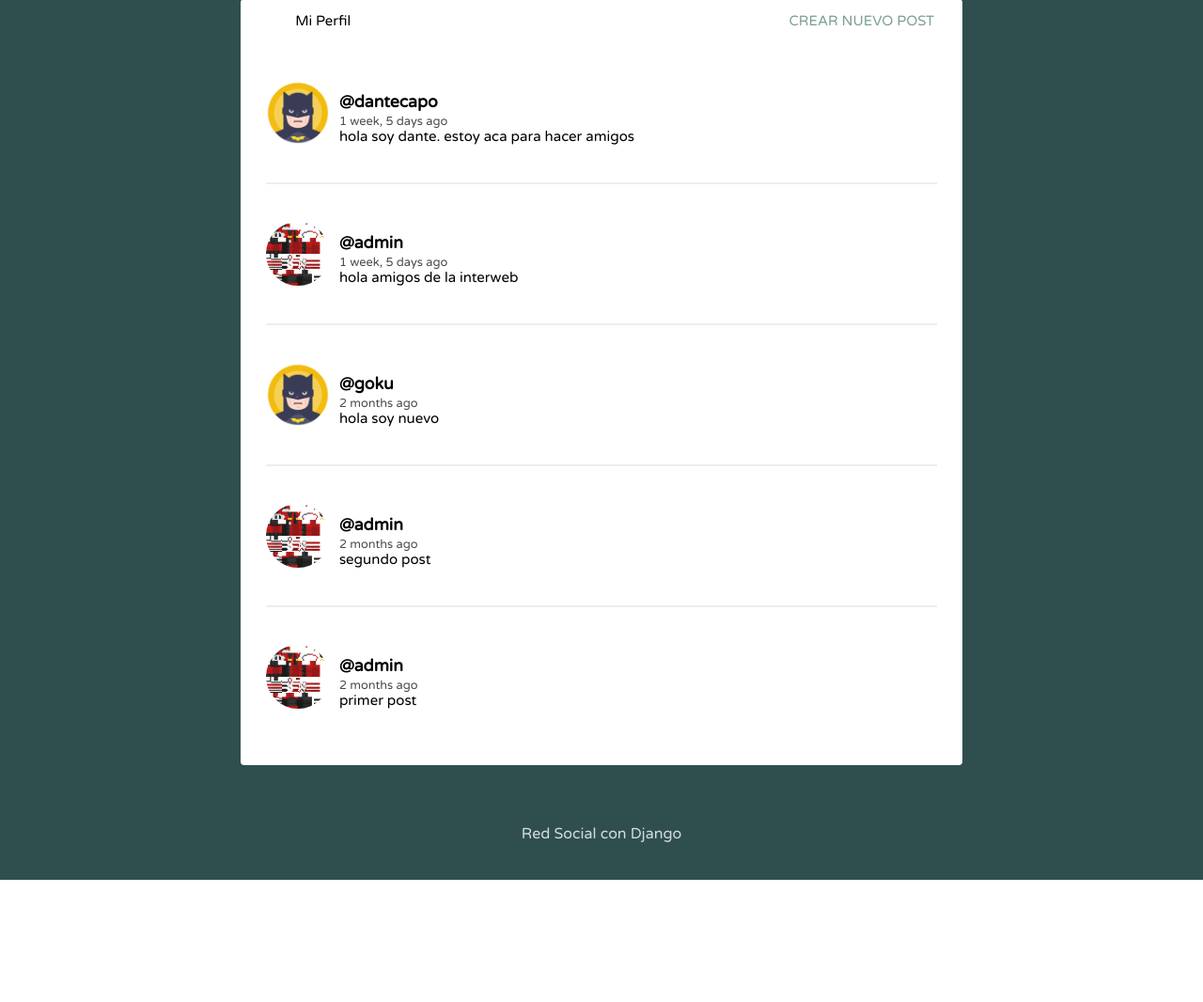
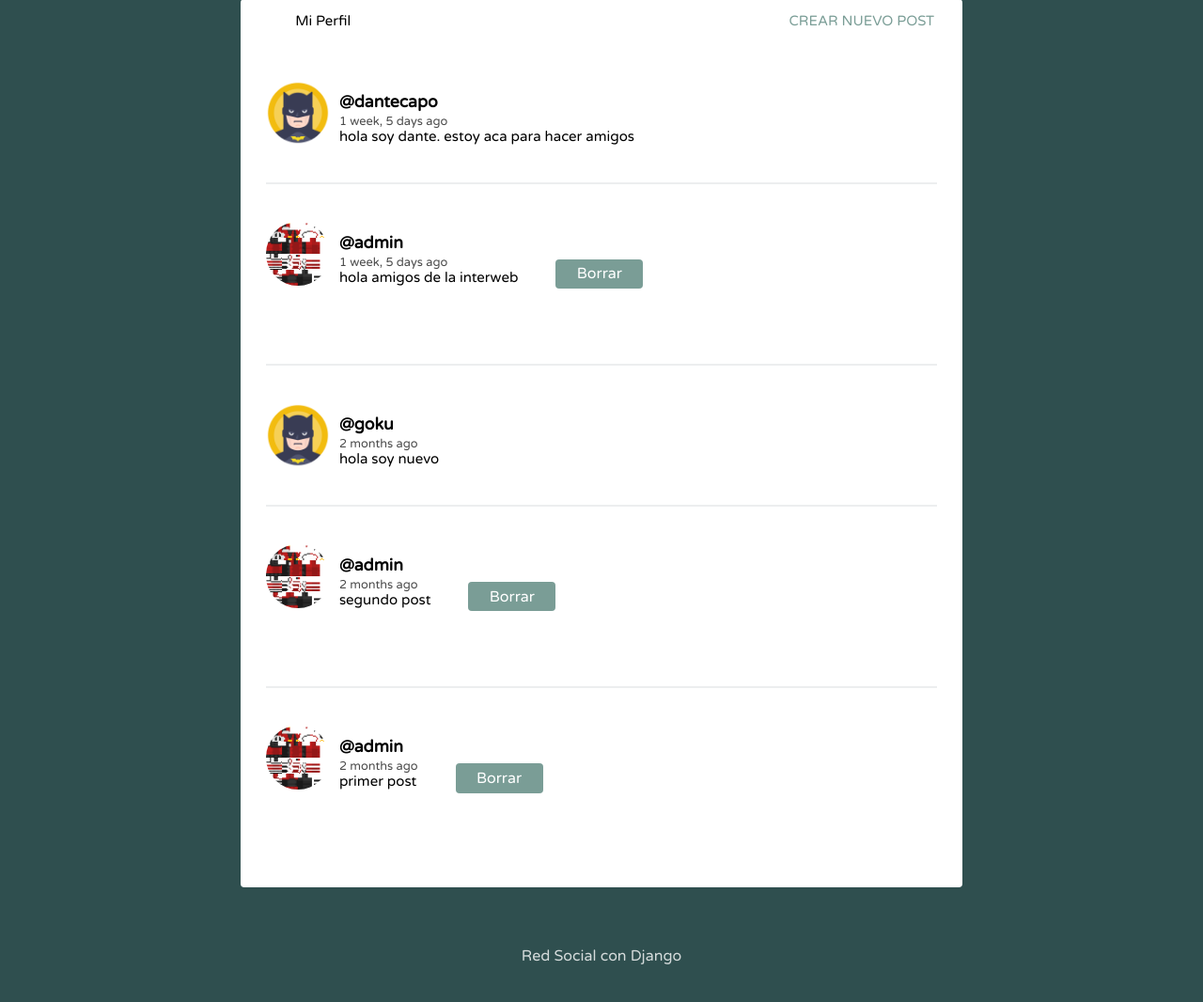
Before and after one commit to Luchiwis/red-social-prueba, a Django app: page / in a window 1280 px wide. Shown: the part 153-1219 px from the top of the page at 94% size. Before the commit the page ends 1089 px from the top, so only its background shows below. Run offline with Django 4.2, Linux system fonts and the light colour scheme; a user stored in the database is signed in; data comes from the database, SQL or seed files in the repository.

Commit message:
profiles and delete post

```diff
--- a/social/templates/social/feed.html
+++ b/social/templates/social/feed.html
@@ -9,11 +9,20 @@
     <div class="container-article">
         <img src="{{post.user.profile.image.url}}">
         <div>
-            <h2 class="username"><a href="#">@{{post.user.username}}</a></h2>
+            <h2 class="username"><a href="{% url 'profile' post.user.username%}">@{{post.user.username}}</a></h2>
             <i class="clock"></i>
             <time data-time="#">{{post.timestamp|naturaltime}}</time>
             <div class="post">{{post.content}}</div>
         </div>
+        <!-- delete post -->
+        {% if post.user == user %}
+        <div class="delete-post">
+            <form action="/." method="POST">
+                {% csrf_token %}
+                <button type= "submit" class="delete-post-button" name="post_id" value={{post.id}}>Borrar</button>
+            </form>
+        </div>
+        {% endif %}
     </div>
 </article>
 
```
